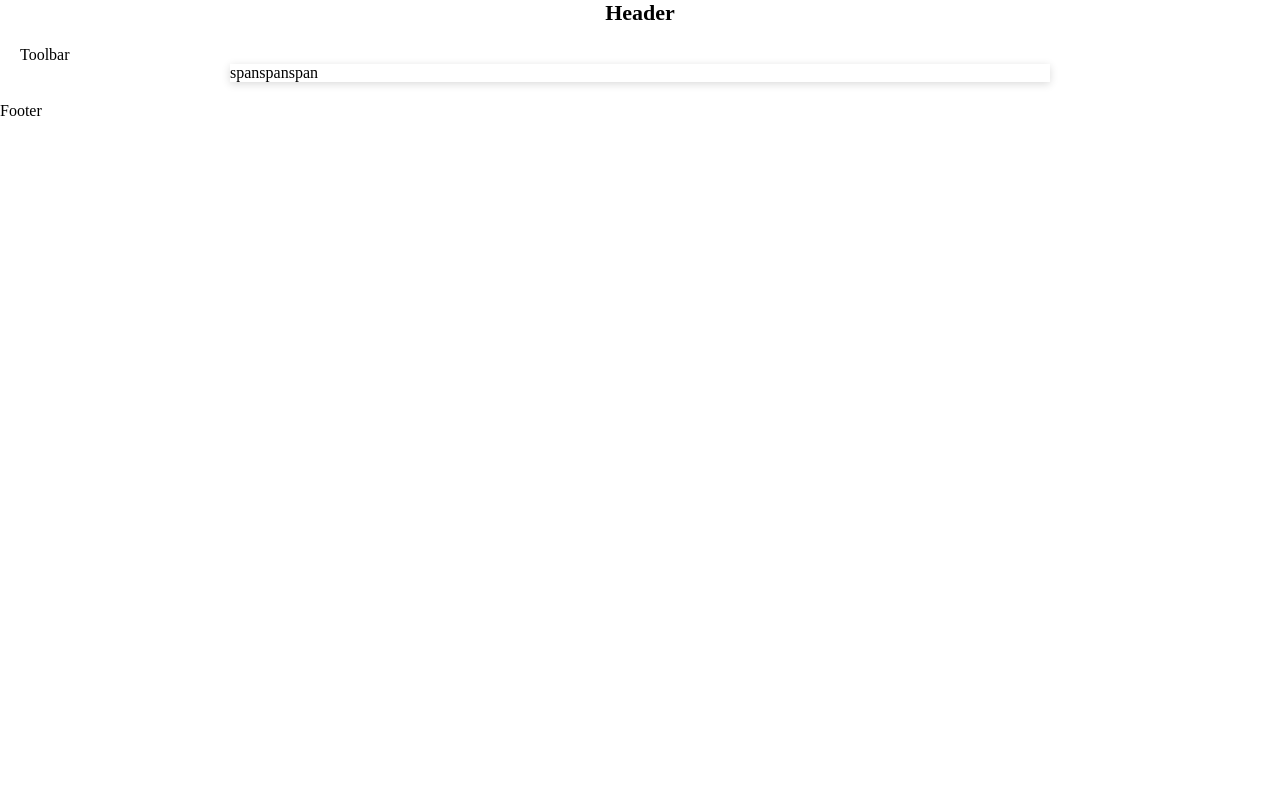
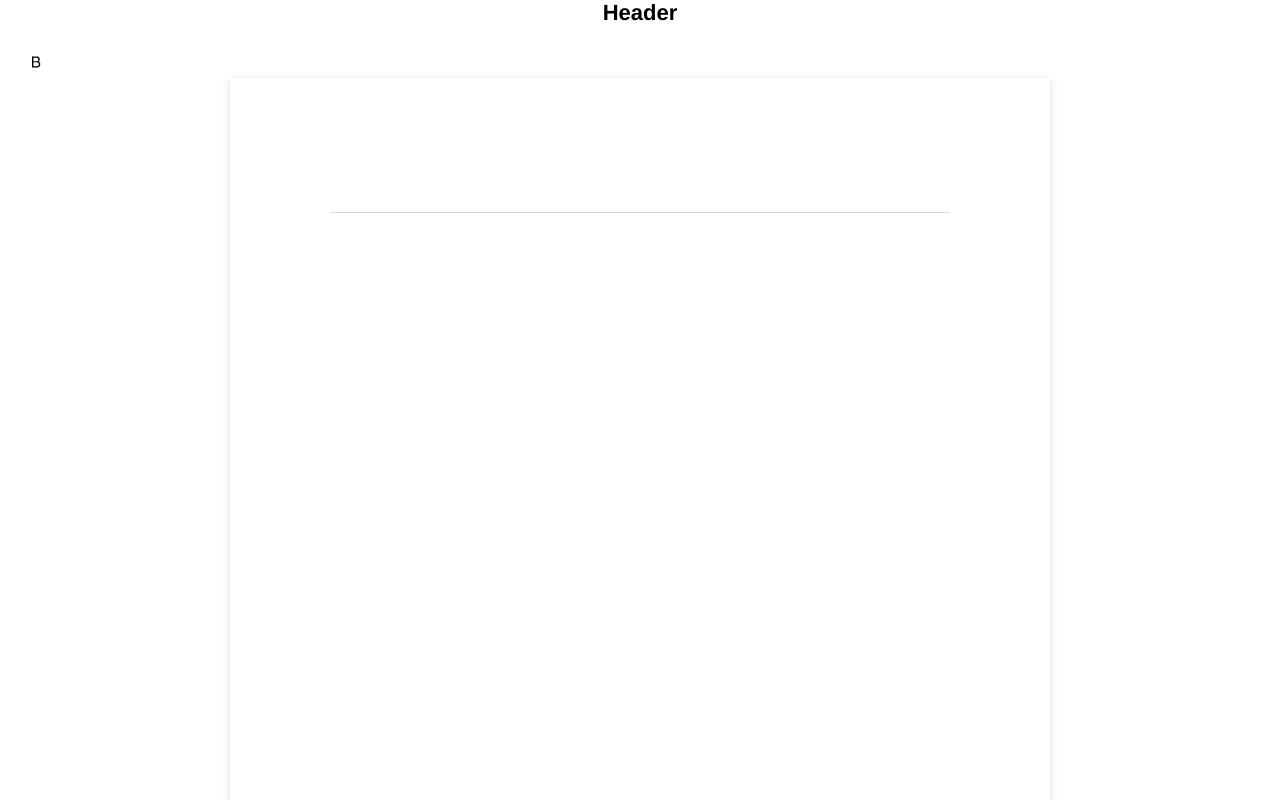
Before and after one commit to BlameDeng/DEditor, a website built with webpack: page public/index.html in a window 1280 px wide. Shown: the top 800 px of the page. Built offline with nearby package versions, Linux system fonts and the light colour scheme.

Commit message:
使用 document.execCommand

```diff
--- a/src/package/DEditor.ts
+++ b/src/package/DEditor.ts
@@ -2,11 +2,20 @@ import { Toolbar } from "./toolbar/Toolbar";
 import { Editor } from "./editor/Editor";
 
 import "./style/editor.scss";
+import "./style/toolbar.scss";
+
+import { CustomerConfiguration } from "./models";
+import { createElement } from "./utils";
 
 export class DEditor {
   private container: HTMLElement;
-  private el: HTMLDivElement;
-  constructor(container: string | HTMLElement) {
+  private root: HTMLDivElement;
+  private customerConfig: CustomerConfiguration;
+
+  constructor(
+    container: string | HTMLElement,
+    customerConfig: CustomerConfiguration = {}
+  ) {
     if (typeof container === "string") {
       if (!document.querySelector(container)) {
         throw new Error("fuck");
@@ -15,11 +24,21 @@ export class DEditor {
     } else {
       this.container = container;
     }
+    if (customerConfig) {
+      this.customerConfig = customerConfig;
+    }
 
-    const div = document.createElement("div");
-    new Toolbar(div);
-    new Editor(div);
+    const div = createElement("div", {
+      className: "de-editor-container"
+    }) as HTMLDivElement;
 
-    this.el = this.container.appendChild(div);
+    const editor = Editor.createEditor(div, customerConfig);
+
+    const toolbar = Toolbar.createToolbar(div,editor);
+
+    div.appendChild(toolbar.el);
+    div.appendChild(editor.el);
+
+    this.root = this.container.appendChild(div);
   }
 }
--- a/src/package/editor/Editor.ts
+++ b/src/package/editor/Editor.ts
@@ -1,33 +1,146 @@
+import { createElement } from "../utils";
+import { EditorState, StatePayload, CustomerConfiguration } from "../models";
+
 export class Editor {
-  private el: HTMLDivElement;
-  private firstLine: HTMLParagraphElement;
-  constructor(root: HTMLDivElement) {
-    const div = document.createElement("div");
-    div.className = "de-editor";
-    div.contentEditable = "true";
+  public el: HTMLDivElement;
+  public focused = false;
 
-    const p = document.createElement("p");
-    p.className = "de-line";
-    p.innerHTML = `<span>span</span><span>span</span><span>span</span>`;
+  private editorEl: HTMLDivElement;
+  private root: HTMLDivElement;
+  private customerConfig: CustomerConfiguration;
+  private state: EditorState;
+  private lastRange: Range | null = null;
 
-    this.firstLine = div.appendChild(p);
+  public static createEditor = (
+    root: HTMLDivElement,
+    customerConfig: CustomerConfiguration
+  ): Editor => {
+    const editor = new Editor(root, customerConfig);
+    editor.init();
+    return editor;
+  };
 
-    this.el = root.appendChild(div);
-    this.el.addEventListener("keydown", this.handleKeyDown);
+  private constructor(
+    root: HTMLDivElement,
+    customerConfig: CustomerConfiguration
+  ) {
+    this.root = root;
+    this.customerConfig = customerConfig;
   }
 
   /**
+   * 初始化
+   */
+  public init = (): void => {
+    this.initDOM();
+    this.bindEvents();
+  };
+
+  /**
+   * 在执行 command 前若 editor 未聚焦则调用
+   */
+  public focus = (): void => {
+    this.editorEl.focus();
+    this.addLastRange();
+    this.focused = true;
+  };
+
+  /**
+   * 初始化渲染 DOM
+   */
+  private initDOM = (): void => {
+    const fragment = document.createDocumentFragment();
+    const wrapper = createElement("div", { className: "de-editor-wrapper" });
+    this.el = fragment.appendChild(wrapper) as HTMLDivElement;
+
+    const title = createElement("div", { className: "de-title" }, [
+      { tagName: "input", options: { type: "text", className: "input" } }
+    ]);
+
+    const content = createElement("div", { className: "de-content" }, [
+      {
+        tagName: "div",
+        options: {
+          className: "de-editor",
+          contentEditable: "true",
+          autocorrect: "off",
+          autocomplete: "off",
+          spellcheck: false
+        },
+        children: [
+          {
+            tagName: "p",
+            options: { className: "de-line" },
+            children: [{ tagName: "br" }]
+          }
+        ]
+      }
+    ]);
+
+    wrapper.appendChild(title);
+    wrapper.appendChild(content);
+
+    this.editorEl = content.querySelector(".de-editor") as HTMLDivElement;
+  };
+
+  /**
+   * 绑定事件
+   */
+  private bindEvents = (): void => {
+    this.editorEl.addEventListener("keydown", this.handleKeyDown);
+    this.editorEl.addEventListener("focus", this.handleFocus);
+    this.editorEl.addEventListener("blur", this.handleBlur);
+  };
+
+  /**
    * 监听删除键，防止删除第一行
-   * TODO: 兼容 Mac 按键
+   * TODO: 兼容
    */
-  private handleKeyDown = (e: KeyboardEvent) => {
+  private handleKeyDown = (e: KeyboardEvent): void => {
     if (e.keyCode === 8) {
       if (
-        this.el.childNodes.length === 1 &&
-        this.el.textContent!.length === 0
+        this.editorEl.childNodes.length === 1 &&
+        this.editorEl.textContent!.length === 0
       ) {
         e.preventDefault();
       }
     }
   };
+
+  /**
+   * 监听聚焦
+   */
+  private handleFocus = (): void => {
+    this.focused = true;
+  };
+
+  /**
+   * 监听失焦，失焦时保存当前光标位置
+   */
+  private handleBlur = (): void => {
+    this.saveLastRange();
+    this.focused = false;
+  };
+
+  /**
+   * 保存当前光标位置
+   */
+  private saveLastRange = (): void => {
+    const selection = window.getSelection();
+    if (selection && selection.rangeCount) {
+      this.lastRange = selection.getRangeAt(0);
+    }
+  };
+
+  /**
+   * 恢复光标位置，恢复后清除保存的光标位置
+   */
+  private addLastRange = (): void => {
+    const selection = window.getSelection();
+    if (this.lastRange && selection) {
+      selection.removeAllRanges();
+      selection.addRange(this.lastRange);
+      this.lastRange = null;
+    }
+  };
 }
--- /dev/null
+++ b/src/package/models/FontColor.ts
@@ -0,0 +1,3 @@
+export enum FontColor {
+  ink = "#494949"
+}
--- /dev/null
+++ b/src/package/models/index.ts
@@ -0,0 +1,17 @@
+export interface FontOptions {
+  font?: string;
+  color?: string;
+  size?: number;
+  bold?: boolean;
+  italic?: boolean;
+  underline?: boolean;
+  strikethrough?: boolean;
+}
+
+export interface CustomerConfiguration extends FontOptions {}
+
+export { FontColor } from "./FontColor";
+
+export { EditorState } from "./EditorState";
+
+export { StatePayload } from "./StatePayload";
--- a/src/package/style/editor.scss
+++ b/src/package/style/editor.scss
@@ -1,5 +1,36 @@
-.de-editor {
+.de-editor-wrapper {
   width: 820px;
   margin: 0 auto;
   box-shadow: 0 2px 8px rgba(0, 0, 0, 0.15);
+  .de-title {
+    margin: 0 100px;
+    padding: 90px 0 10px;
+    border-bottom: 1px solid rgba(0, 0, 0, 0.15);
+    .input {
+      font-size: 30px;
+      font-weight: 700;
+      color: rgba(0, 0, 0, 0.85);
+      border: none;
+      &:focus {
+        outline: none;
+      }
+    }
+  }
+  .de-content {
+    min-height: 1000px;
+    padding: 20px 0 100px;
+    .de-editor {
+      min-height: 800px;
+      &:focus {
+        outline: none;
+      }
+      .de-line {
+        margin: 0 100px;
+        color: rgba(0, 0, 0, 0.65);
+        font-size: 14px;
+        font-weight: normal;
+        line-height: 2em;
+      }
+    }
+  }
 }
--- /dev/null
+++ b/src/package/style/toolbar.scss
@@ -0,0 +1,35 @@
+@mixin toolButton {
+  background-color: transparent;
+  border: 1px solid;
+  border-color: transparent;
+  border-radius: 2px;
+  transition: all 0.3s cubic-bezier(0.645, 0.045, 0.355, 1);
+  cursor: pointer;
+  &:hover {
+    border-color: rgba(0, 0, 0, 0.15);
+  }
+  &:focus {
+    outline: none;
+  }
+  &.selected {
+    border-color: rgba(0, 0, 0, 0.15);
+    background-color: rgba(0, 0, 0, 0.05);
+  }
+}
+
+@mixin toolImg {
+  width: 30px;
+  height: 30px;
+  vertical-align: middle;
+}
+
+.de-toolbar-wrapper {
+  .de-toolbar {
+    .bold-button {
+      @include toolButton();
+      .bold-img {
+        @include toolImg();
+      }
+    }
+  }
+}
--- a/src/package/toolbar/Toolbar.ts
+++ b/src/package/toolbar/Toolbar.ts
@@ -1,8 +1,49 @@
+import { createElement, Command } from "../utils";
+import { Bold } from "../tools/Bold";
+import { Editor } from "../editor/Editor";
+
 export class Toolbar {
-  private el: HTMLDivElement;
-  constructor(root: HTMLDivElement) {
-    const div = document.createElement("div");
-    div.innerHTML = "Toolbar";
-    this.el = root.appendChild(div);
+  public el: HTMLDivElement;
+  private root: HTMLDivElement;
+  private editor: Editor;
+  private command: Command;
+
+  public static createToolbar = (
+    root: HTMLDivElement,
+    editor: Editor
+  ): Toolbar => {
+    const toolbar = new Toolbar(root, editor);
+    toolbar.init();
+    return toolbar;
+  };
+
+  private constructor(root: HTMLDivElement, editor: Editor) {
+    this.root = root;
+    this.editor = editor;
+    this.command = Command.createCommand(this.editor);
   }
+
+  /**
+   * 初始化
+   */
+  public init = (): void => {
+    this.initDOM();
+  };
+
+  /**
+   * 初始化渲染 DOM
+   */
+  private initDOM = (): void => {
+    const fragment = document.createDocumentFragment();
+    const wrapper = createElement("div", { className: "de-toolbar-wrapper" });
+    this.el = fragment.appendChild(wrapper) as HTMLDivElement;
+
+    const toolbarEl = createElement("div", {
+      className: "de-toolbar"
+    }) as HTMLDivElement;
+
+    Bold.createBold(toolbarEl, this.command);
+
+    wrapper.appendChild(toolbarEl);
+  };
 }
--- /dev/null
+++ b/src/package/tools/Bold.ts
@@ -0,0 +1,72 @@
+import { Tool } from "./Tool";
+import { createElement, Command } from "../utils";
+import { Editor } from "../editor/Editor";
+
+export class Bold implements Tool {
+  public el: HTMLButtonElement;
+
+  private command: Command;
+  private toolbarEl: HTMLDivElement;
+  private selected = false;
+
+  public static createBold = (
+    toolbarEl: HTMLDivElement,
+    command: Command
+  ): Bold => {
+    const bold = new Bold(toolbarEl, command);
+    bold.init();
+    return bold;
+  };
+
+  private constructor(toolbarEl: HTMLDivElement, command: Command) {
+    this.toolbarEl = toolbarEl;
+    this.command = command;
+  }
+
+  /**
+   * 初始化
+   */
+  public init() {
+    this.initDOM();
+    this.bindEvents();
+  }
+
+  /**
+   * 初始化渲染 DOM
+   */
+  private initDOM = () => {
+    const button = createElement(
+      "button",
+      { type: "button", className: "bold-button" },
+      [
+        {
+          tagName: "img",
+          options: {
+            src: require("../svg/bold.svg"),
+            alt: "bold",
+            className: "bold-img"
+          }
+        }
+      ]
+    );
+    this.el = this.toolbarEl.appendChild(button) as HTMLButtonElement;
+  };
+
+  /**
+   * 绑定事件
+   */
+  private bindEvents = () => {
+    this.el.addEventListener("click", this.handleClick);
+  };
+
+  private handleClick = () => {
+    if (this.selected) {
+      this.el.classList.remove("selected");
+      this.selected = false;
+    } else {
+      this.el.classList.add("selected");
+      this.selected = true;
+      this.command.exec("bold");
+    }
+  };
+}
--- /dev/null
+++ b/src/package/tools/Tool.ts
@@ -0,0 +1,3 @@
+export interface Tool {
+  init(): void;
+}
--- /dev/null
+++ b/src/package/utils/Command.ts
@@ -0,0 +1,24 @@
+import { Editor } from "../editor/Editor";
+
+export class Command {
+  private editor: Editor;
+
+  public static createCommand = (editor: Editor): Command => {
+    const command = new Command(editor);
+    return command;
+  };
+
+  private constructor(editor: Editor) {
+    this.editor = editor;
+  }
+
+  /**
+   * 封装 document.execCommand()，执行前检查 editor 聚焦状态，若未聚焦则调用其 focus()
+   */
+  public exec = (commandId: string, value?: string): void => {
+    if (!this.editor.focused) {
+      this.editor.focus();
+    }
+    document.execCommand(commandId, false, value);
+  };
+}
--- /dev/null
+++ b/src/package/utils/createElement.ts
@@ -0,0 +1,39 @@
+interface Option {
+  [propName: string]: any;
+}
+
+interface Child {
+  tagName: string;
+  options?: Option;
+  children?: Child[];
+}
+
+/**
+ * 封装 document.createElement()
+ * @param tagName 标签名
+ * @param options 元素的属性，如 class，style 等
+ * @param children 子元素数组
+ * @return 创建的 HTMLElement
+ */
+export function createElement(
+  tagName: string,
+  options?: Option,
+  children?: Child[]
+): HTMLElement {
+  const el = document.createElement(tagName);
+  if (options) {
+    for (const key in options) {
+      if (options.hasOwnProperty(key)) {
+        el[key] = options[key];
+      }
+    }
+  }
+  if (children && children.length) {
+    children.forEach(child => {
+      el.appendChild(
+        createElement(child.tagName, child.options, child.children)
+      );
+    });
+  }
+  return el;
+}
--- /dev/null
+++ b/src/package/utils/index.ts
@@ -0,0 +1,3 @@
+export { createElement } from "./createElement";
+
+export { Command } from "./Command";
--- a/src/style.scss
+++ b/src/style.scss
@@ -3,24 +3,29 @@
 *::after {
   margin: 0;
   padding: 0;
+  box-sizing: border-box;
+  font-family: "Helvetica Neue", Helvetica, "PingFang SC", "Hiragino Sans GB",
+    "Microsoft YaHei", "微软雅黑", Arial, sans-serif;
+  -webkit-font-smoothing: antialiased;
+  -moz-osx-font-smoothing: grayscale;
 }
 
-$link:#1890ff;
-$success:#52c41a;
-$warning:#faad14;
-$error:#f5222d;
-$title:rgba(0, 0, 0, .85);
-$main:rgba(0, 0, 0, .65);
-$sub:rgba(0, 0, 0, .45);
-$disabled:rgba(0, 0, 0, 0.25);
-$border:rgba(0, 0, 0, .15);
-$divider:rgba(0, 0, 0, .09);
-$bg:rgba(0, 0, 0, .04);
-$selected:#e6f7ff;
-$hover:#40a9ff;
-$brand:#1890ff;
-$click:#096dd9;
-$shadow:0 2px 8px rgba(0, 0, 0, .15);
+$link: #1890ff;
+$success: #52c41a;
+$warning: #faad14;
+$error: #f5222d;
+$title: rgba(0, 0, 0, 0.85);
+$main: rgba(0, 0, 0, 0.65);
+$sub: rgba(0, 0, 0, 0.45);
+$disabled: rgba(0, 0, 0, 0.25);
+$border: rgba(0, 0, 0, 0.15);
+$divider: rgba(0, 0, 0, 0.09);
+$bg: rgba(0, 0, 0, 0.04);
+$selected: #e6f7ff;
+$hover: #40a9ff;
+$brand: #1890ff;
+$click: #096dd9;
+$shadow: 0 2px 8px rgba(0, 0, 0, 0.15);
 
 // disabled
 // color: rgba(0, 0, 0, 0.25);
```
Also changed, not shown: images.d.ts (added, +7 -0 lines), src/package/models/EditorState.ts (added, +11 -0 lines), src/package/models/StatePayload.ts (added, +11 -0 lines), webpack.config.js (+15 -7 lines), src/package/svg/bold.svg (added).
